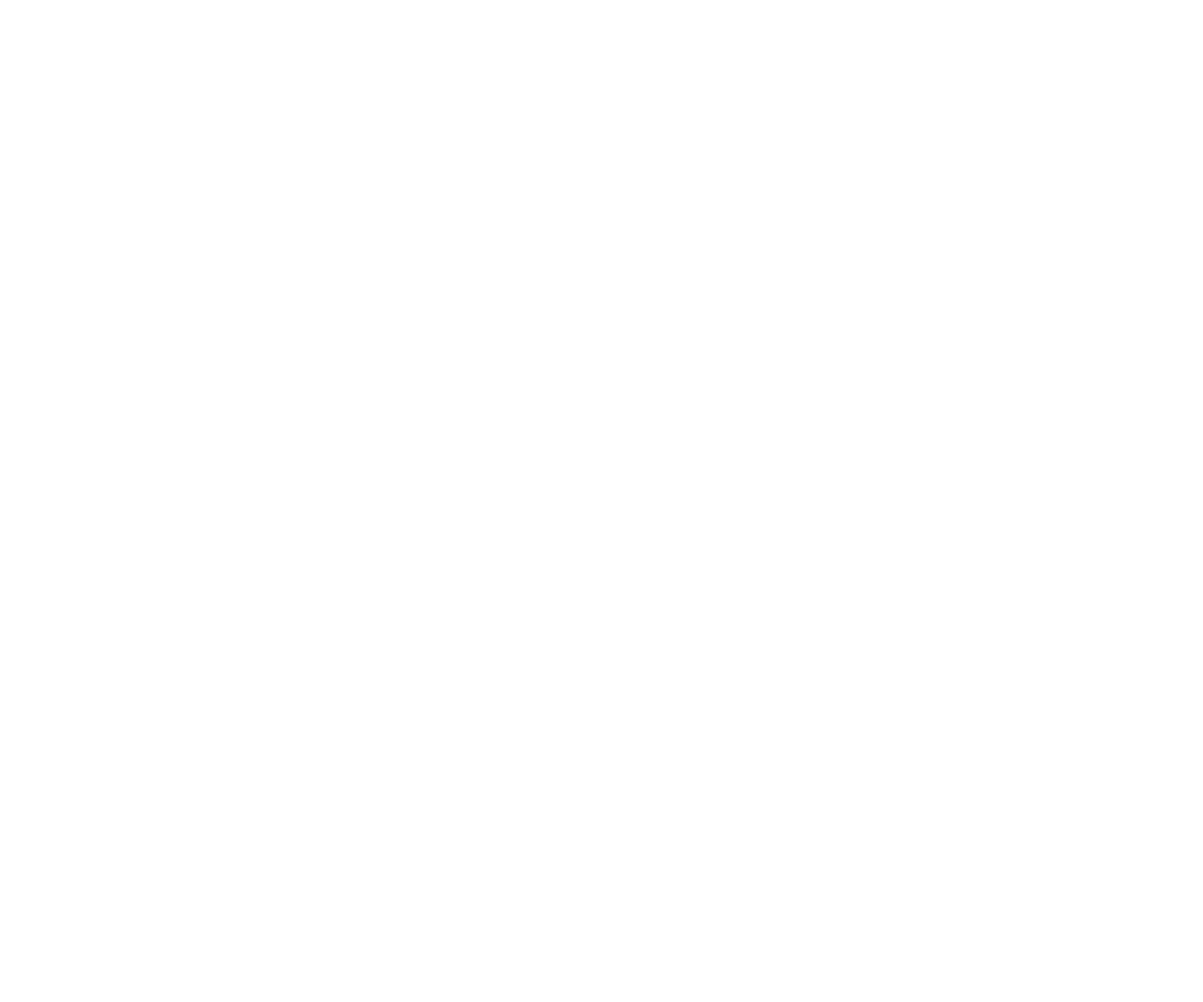
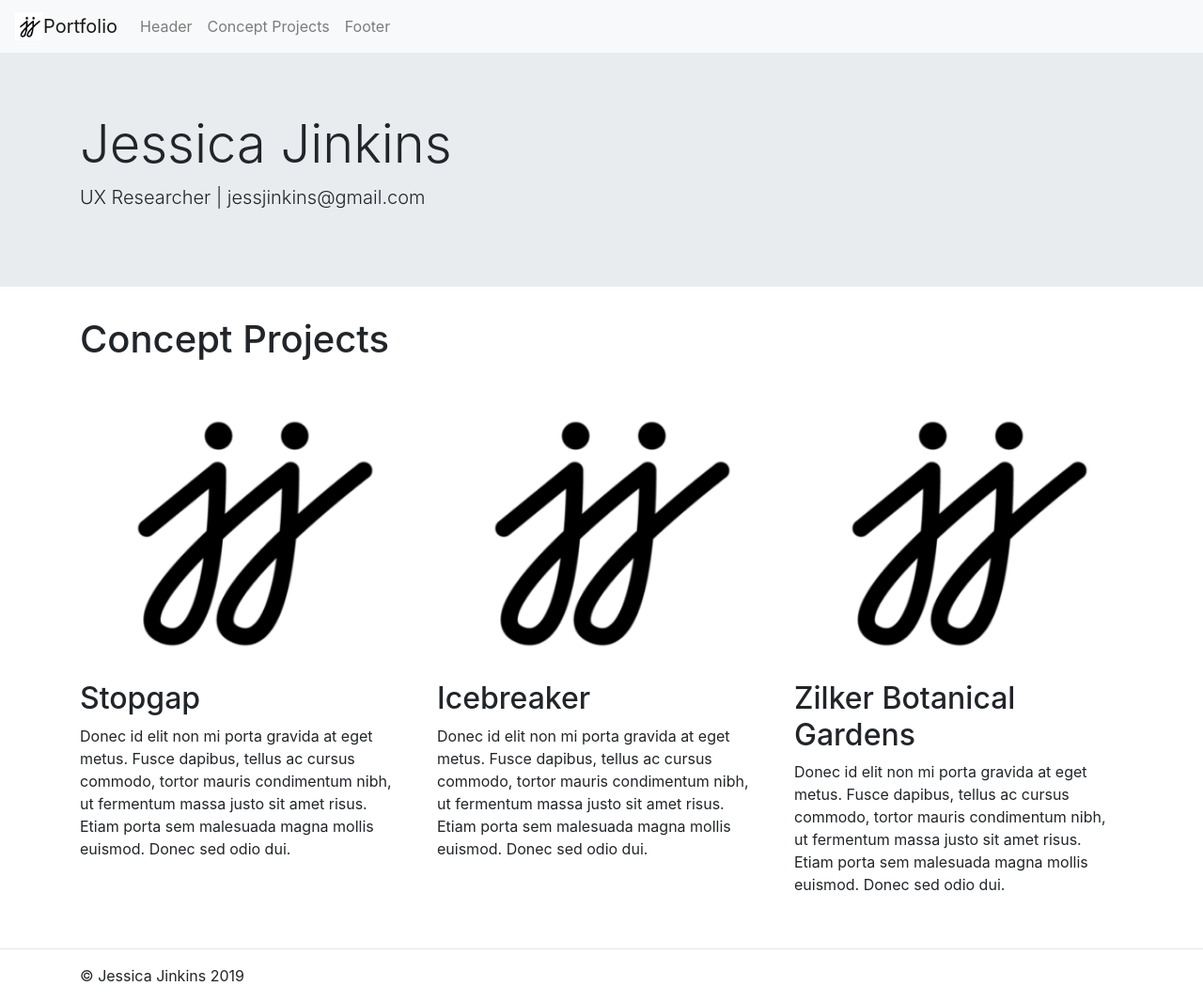
Before and after one commit to jcjinkins/homework_18, a plain HTML site: page index.html in a window 1280 px wide. Shown: the whole page at 94% size. Before the commit the page ends 800 px from the top, so only its background shows below. Drawn offline with nearby package versions, Linux system fonts and the light colour scheme.

Commit message:
Skeleton - setup of Bootstrap components

```diff
--- a/index.html
+++ b/index.html
@@ -12,7 +12,90 @@
 
 <body>
 
+    <!--Navbar Image and text -->
 
+  <nav class="navbar navbar-expand-lg navbar-light bg-light">
+        <img src="images/JJ Logo.png" width="30" height="30" class="d-inline-block align-top" alt="">
+         <a class="navbar-brand" href="#">Portfolio</a>
+        <button class="navbar-toggler" type="button" data-toggle="collapse" data-target="#navbarNav" aria-controls="navbarNav" aria-expanded="false" aria-label="Toggle navigation">
+          <span class="navbar-toggler-icon"></span>
+        </button>
+        <div class="collapse navbar-collapse" id="navbarNav">
+          <ul class="navbar-nav">
+<!--Not using <li class="nav-item active">
+              <a class="nav-link" href="#">Home <span class="sr-only">(current)</span></a>
+            </li>-->
+            <li class="nav-item">
+              <a class="nav-link" href="#">Header</a>
+            </li>
+            <li class="nav-item">
+              <a class="nav-link" href="#">Concept Projects</a>
+            </li>
+            <li class="nav-item">
+                    <a class="nav-link" href="#">Footer</a>
+                  </li>
+          </ul>
+        </div>
+      </nav>
+
+    <!--Jumbotron-->
+
+    <div class="jumbotron jumbotron-fluid">
+        <div class="container">
+          <h1 class="display-4">Jessica Jinkins</h1>
+          <p class="lead">UX Researcher | jessjinkins@gmail.com</p>
+        </div>
+      </div>
+
+
+
+
+
+        <!--Cards-->
+
+        <div class="container">
+            <h1>Concept Projects</h1>
+
+            <div class="row">
+                <div class="col-md-4">
+                    <img src="images/JJ Logo.png" class="card-img" style="max-width: 540px;" alt="...">
+                    <h2>Stopgap</h2>
+                    <p>Donec id elit non mi porta gravida at eget metus. Fusce dapibus, tellus ac cursus commodo, tortor
+                        mauris condimentum nibh, ut fermentum massa justo sit amet risus. Etiam porta sem malesuada
+                        magna mollis euismod. Donec sed odio dui.</p>
+  <!--Not currently using this button, saving for later<p><a class="btn btn-secondary" href="#" role="button">View details &raquo;</a></p>-->
+                </div>
+                <div class="col-md-4">
+                        <img src="images/JJ Logo.png" class="card-img" style="max-width: 540px;" alt="...">
+                    <h2>Icebreaker</h2>
+                    <p>Donec id elit non mi porta gravida at eget metus. Fusce dapibus, tellus ac cursus commodo, tortor
+                        mauris condimentum nibh, ut fermentum massa justo sit amet risus. Etiam porta sem malesuada
+                        magna mollis euismod. Donec sed odio dui.</p>
+             <!--Not currently using this button, saving for later<p><a class="btn btn-secondary" href="#" role="button">View details &raquo;</a></p>-->
+                </div>
+                <div class="col-md-4">
+                        <img src="images/JJ Logo.png" class="card-img" style="max-width: 540px;" alt="...">
+                    <h2>Zilker Botanical Gardens</h2>
+                    <p>Donec id elit non mi porta gravida at eget metus. Fusce dapibus, tellus ac cursus commodo, tortor
+                        mauris condimentum nibh, ut fermentum massa justo sit amet risus. Etiam porta sem malesuada
+                        magna mollis euismod. Donec sed odio dui.</p>
+                   <!--Not currently using this button, saving for later<p><a class="btn btn-secondary" href="#" role="button">View details &raquo;</a></p>-->
+                </div>
+            </div>
+        </div>
+    </main>
+
+ <!--Break-->
+
+    <br>
+    <hr>
+
+    <!--Footer-->
+
+
+    <footer class="container">
+        <p>&copy; Jessica Jinkins 2019</p>
+    </footer>
 
 
     <script src="https://code.jquery.com/jquery-3.3.1.slim.min.js"
@@ -24,6 +107,7 @@
     <script src="https://stackpath.bootstrapcdn.com/bootstrap/4.3.1/js/bootstrap.min.js"
         integrity="sha384-JjSmVgyd0p3pXB1rRibZUAYoIIy6OrQ6VrjIEaFf/nJGzIxFDsf4x0xIM+B07jRM"
         crossorigin="anonymous"></script>
+
 </body>
 
 </html>
```
Also changed, not shown: images/JJ Logo.png (added), 2 other files.
